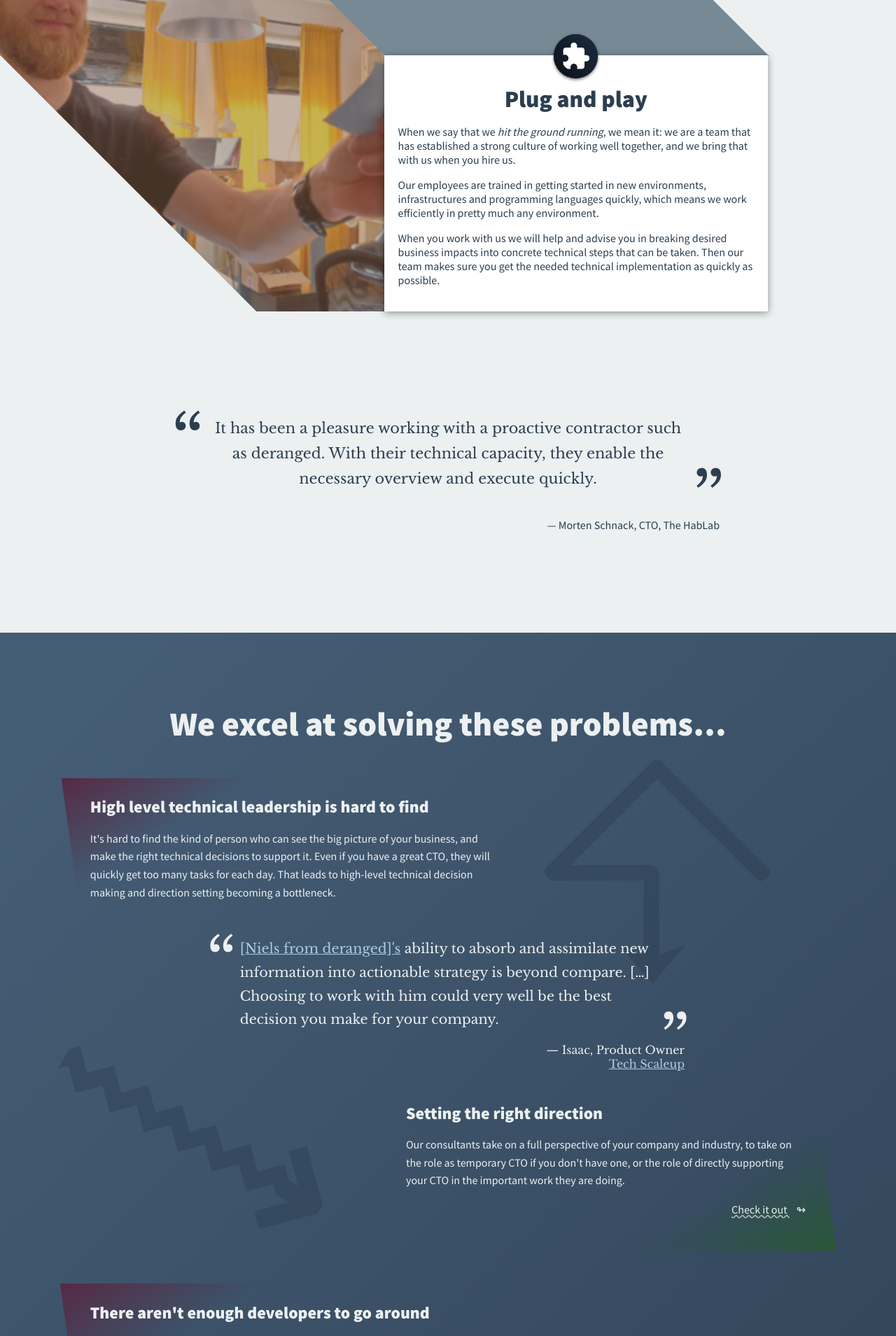
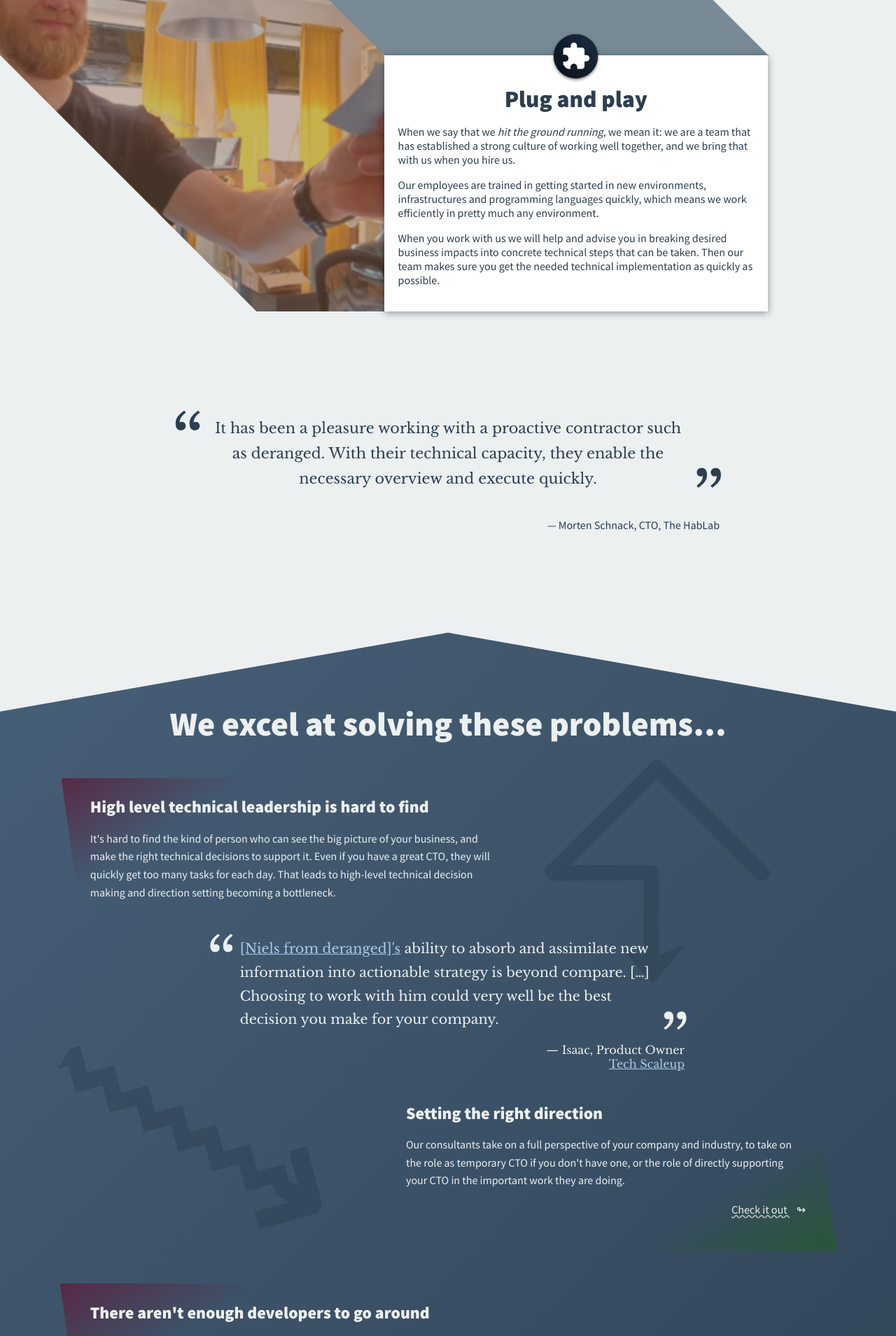
Before and after one commit to derangeddk/deranged.dk, a Jekyll site: the page built from index.html, in a window 1280 px wide. Shown: the part 1981-3890 px from the top of the page at 70% size. Built offline with Jekyll 4.4.1, drawn with Linux system fonts in a browser that asks for light colours; grey boxes are pictures that could not be loaded.

Commit message:
Add a pointy top to the segmenting section to have less of a flat transition

```diff
--- a/css/home.scss
+++ b/css/home.scss
@@ -595,10 +595,29 @@ permalink: /css/homestyle.css
   background-image: linear-gradient(315deg, #2c3e50 15%, #455d75 95%);
   color: #ecf0f1;
   padding: 100px;
+  position: relative;
+  z-index: 0;
+  overflow: hidden;
 
   @media (max-width: 767px) {
     padding: 3em 1.5em;
     overflow: hidden;
+  }
+
+  &:before, &:after {
+    content: '';
+    position: absolute;
+    top: 0;
+    left: 50%;
+    width: 100vw;
+    height: 100vw;
+    background-color: #ecf0f1;
+    transform: rotate(170deg);
+    transform-origin: top left;
+  }
+
+  &:after {
+    transform: rotate(280deg);
   }
 }
 
```
